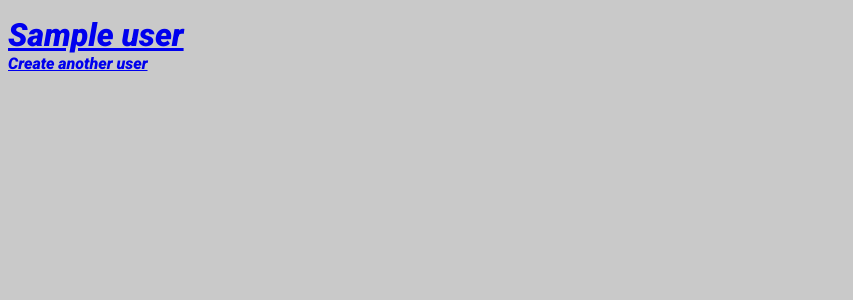
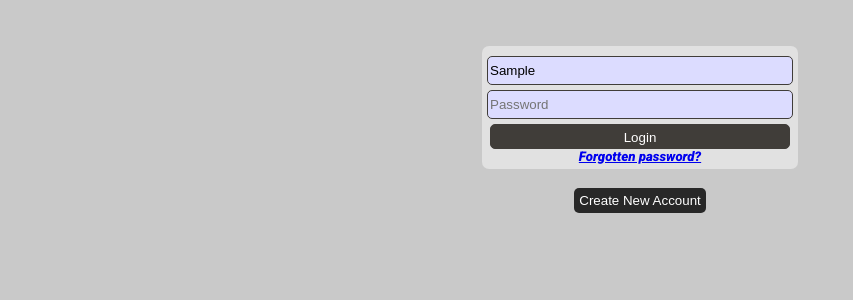
Before and after one commit to chrisholtt/Calorie-tracker-app, a Flask app: page /users in a window 1280 px wide. Shown: the part 56-356 px from the top of the page, without its empty margins (0-853 px from the left). Run offline with Flask 2, Linux system fonts and the light colour scheme; a database or web service that is not in the repository returns one stand-in record (values such as "Sample title"); some libraries are stand-ins or nearby versions; some web fonts are replaced.

Commit message:
Added the user page

```diff
--- a/static/style.css
+++ b/static/style.css
@@ -458,3 +458,35 @@ button{
     border: 2px solid white;
     border-radius: 5px;
 }
+
+
+.user-wrapper{
+    display: flex;
+    flex-direction: column;
+    align-items: center;
+    background: var(--White);
+    border-radius: 7px;
+    padding: 5px;
+    margin-top: 30px;
+}
+
+.user-inputs{
+    width: 300px;
+    height: 25px;
+    border-radius: 5px;
+    border: 1px solid var(--Grey);
+    background: rgb(220, 220, 255);
+    margin-top: 5px;
+}
+
+#black-btn{
+    background: var(--Grey);
+}
+
+.user-page{
+    display: flex;
+    align-items: center;
+    flex-direction: column;
+    margin: auto;
+    justify-content: center;
+}
--- a/templates/users/index.html
+++ b/templates/users/index.html
@@ -5,7 +5,6 @@
 
 {% if not users %}
 <h1>Create a user:</h1>
-
 <form action="/users/new" method="POST">
     <label for="name">Enter your name</label>
     <input type="text" id="name" name="name">
@@ -14,18 +13,21 @@
 
 {% else %}
 
-{% for user in users %}
-<a href="/days/{{user.id }}">
-
-    <h1>{{ user.name }}</h1>
-</a>
-{% endfor %}
-
-<a href="/users/signup">Create another user</a>
-
+<div class="user-page">
+    {% for user in users %}
+    <form action="/days/{{user.id }}">
+        <div class="user-wrapper">
+            <input type="text" class="user-inputs" value={{user.name}}>
+            <input type="password" class="user-inputs" placeholder="Password">
+            <button class="user-inputs" id="black-btn">Login</button>
+            <a href="/">
+                <h5>Forgotten password?</h5>
+            </a>
+        </div>
+    </form>
+    {% endfor %}
+    <br>
+    <a href="/users/signup"><button>Create New Account</button></a>
+</div>
 {% endif %}
 {% endblock content %}
-
-
-
-<!-- If users display: -->
```
